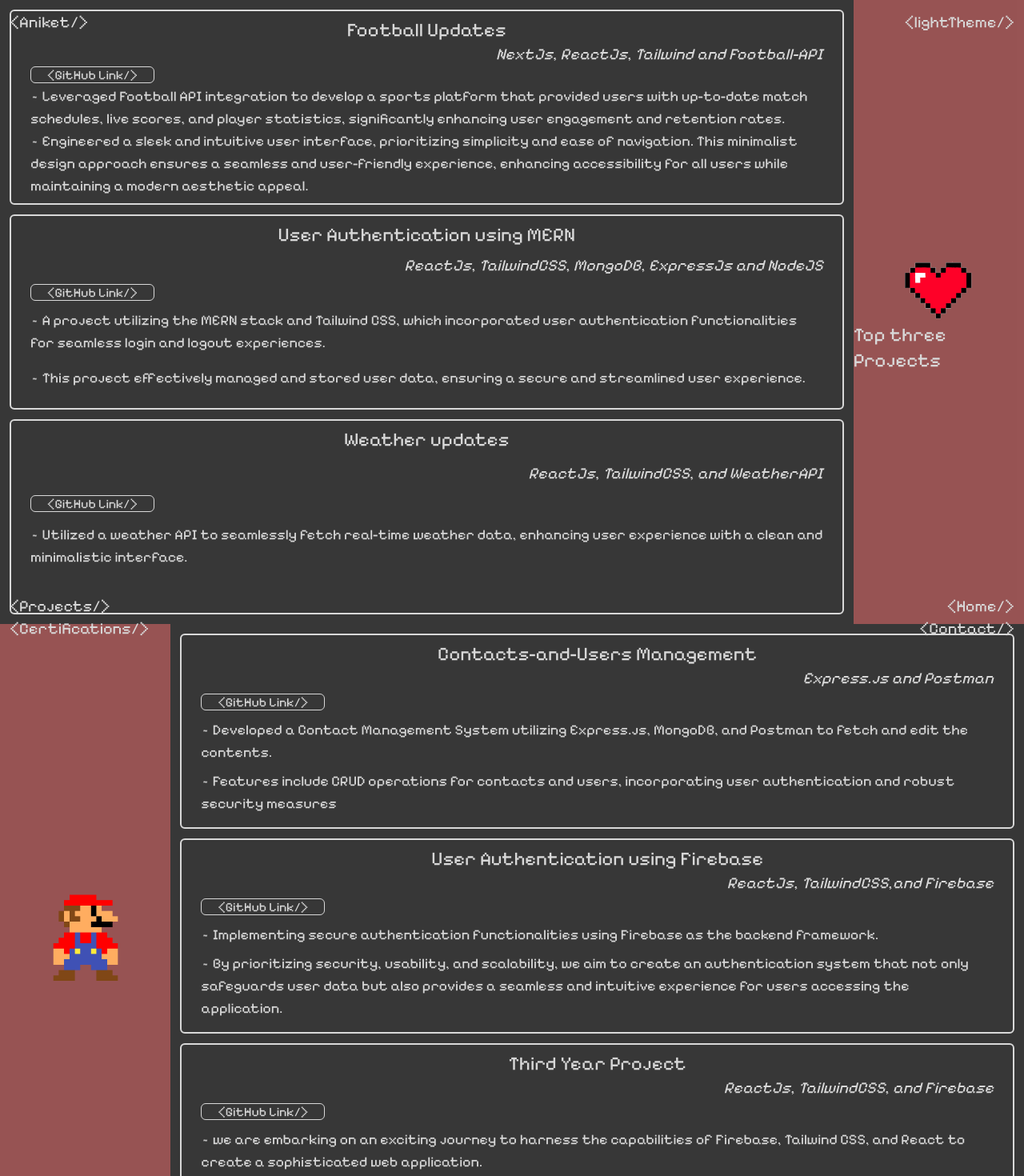
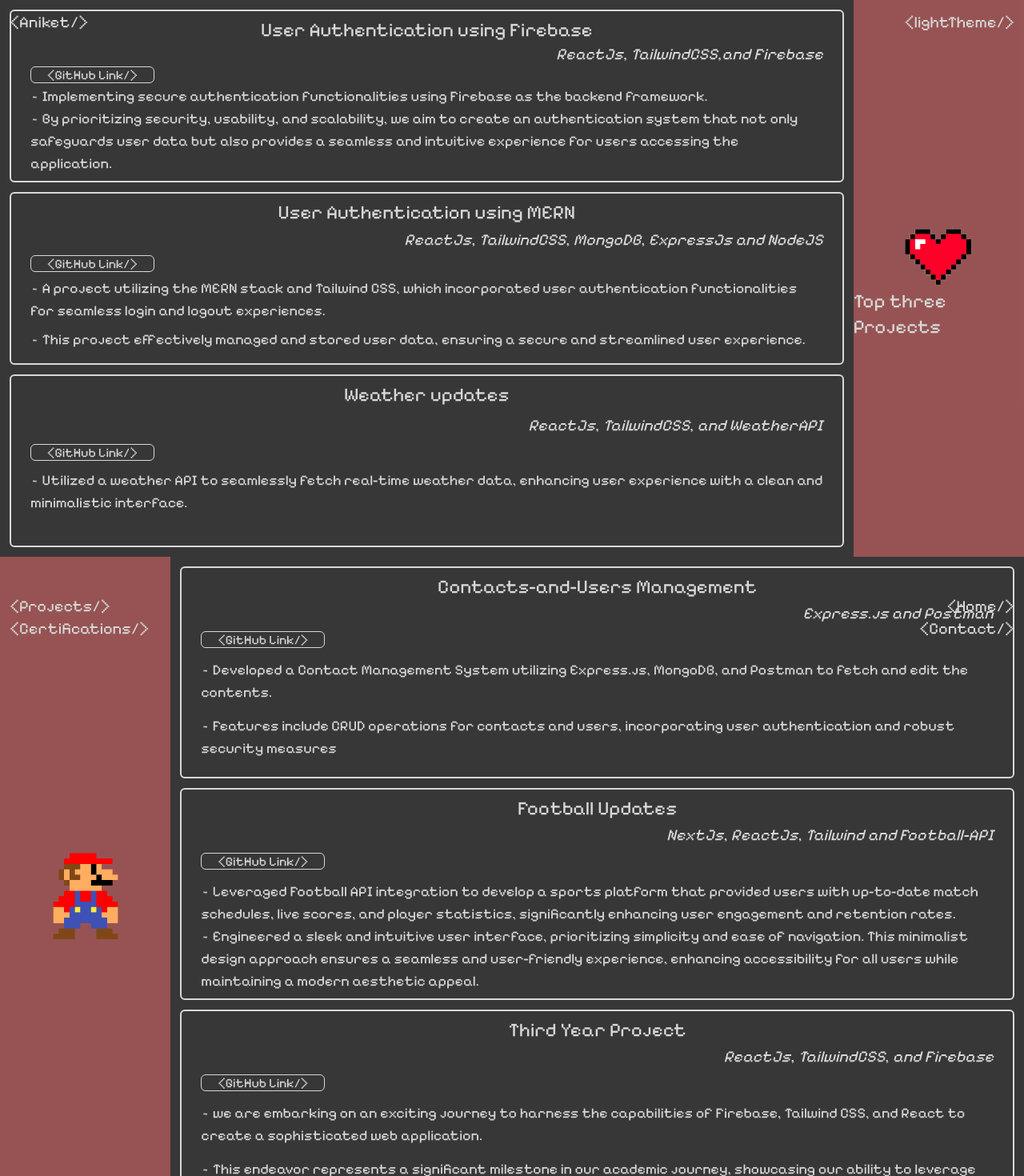
Before and after one commit to babanigit/Pixelify-porfolio-TS, a React (Create React App) app: page /projects in a window 1280 px wide. Shown: the top 1470 px of the page at 80% size. Built offline with nearby package versions, Linux system fonts and the light colour scheme.

Commit message:
changes in project.ts

```diff
--- a/src/App.tsx
+++ b/src/App.tsx
@@ -7,7 +7,7 @@ import { themes } from "./assets/theme";
 import Main from "./conteners/Main";
 
 interface SetThemeContextType {
-  (theme: string): void;
+  (value: string): void;
 }
 
 export const SetThemeContext = createContext<SetThemeContextType>(() => {});
@@ -20,7 +20,7 @@ function App() {
       <div>
         <ThemeProvider theme={themes[themeState]}>
           <SetThemeContext.Provider value={setThemeState}>
-            <Main theme={themes[themeState]} setTheme={setThemeState} />
+            <Main theme={themes[themeState]}  />
           </SetThemeContext.Provider>
         </ThemeProvider>
       </div>
--- a/src/assets/Project.ts
+++ b/src/assets/Project.ts
@@ -18,13 +18,13 @@ interface Projects {
 export const projects: Projects = {
   page1: [
     {
-      title: " Football Updates ",
-      language_used: "NextJs, ReactJs, Tailwind and Football-API",
-      dev1: "~ Leveraged Football API integration to develop a sports platform that provided users with up-to-date match schedules, live scores, and player statistics, significantly enhancing user engagement and retention rates.",
-      dev2: "~ Engineered a sleek and intuitive user interface, prioritizing simplicity and ease of navigation. This minimalist design approach ensures a seamless and user-friendly experience, enhancing accessibility for all users while maintaining a modern aesthetic appeal.",
+      title: "User Authentication using Firebase",
+      language_used: "ReactJs, TailwindCSS,and Firebase",
+      dev1: "~ Implementing secure authentication functionalities using Firebase as the backend framework.",
+      dev2: "~ By prioritizing security, usability, and scalability, we aim to create an authentication system that not only safeguards user data but also provides a seamless and intuitive experience for users accessing the application.",
       dev3: "",
       dev4: "",
-      project_link: "https://github.com/babanigit/football-updates",
+      project_link: "https://github.com/babanigit/Login-Logout-Protection",
       alt_name: "google",
       logo_path: "aws.png",
     },
@@ -63,14 +63,15 @@ export const projects: Projects = {
       alt_name: "google",
       logo_path: "aws.png",
     },
+
     {
-      title: "User Authentication using Firebase",
-      language_used: "ReactJs, TailwindCSS,and Firebase",
-      dev1: "~ Implementing secure authentication functionalities using Firebase as the backend framework.",
-      dev2: "~ By prioritizing security, usability, and scalability, we aim to create an authentication system that not only safeguards user data but also provides a seamless and intuitive experience for users accessing the application.",
+      title: " Football Updates ",
+      language_used: "NextJs, ReactJs, Tailwind and Football-API",
+      dev1: "~ Leveraged Football API integration to develop a sports platform that provided users with up-to-date match schedules, live scores, and player statistics, significantly enhancing user engagement and retention rates.",
+      dev2: "~ Engineered a sleek and intuitive user interface, prioritizing simplicity and ease of navigation. This minimalist design approach ensures a seamless and user-friendly experience, enhancing accessibility for all users while maintaining a modern aesthetic appeal.",
       dev3: "",
       dev4: "",
-      project_link: "https://github.com/babanigit/Login-Logout-Protection",
+      project_link: "https://github.com/babanigit/football-updates",
       alt_name: "google",
       logo_path: "aws.png",
     },
--- a/src/conteners/Main.tsx
+++ b/src/conteners/Main.tsx
@@ -12,10 +12,10 @@ import Contact from "../pages/4contact/Contact";
 // interface
 interface datatype {
   theme: ThemeDataType;
-  setTheme: (value: string) => void;
+  // setTheme: (value: string) => void;
 }
 
-const Main = ({ theme, setTheme }: datatype) => {
+const Main = ({ theme }: datatype) => {
   return (
     <>
       <div
```
